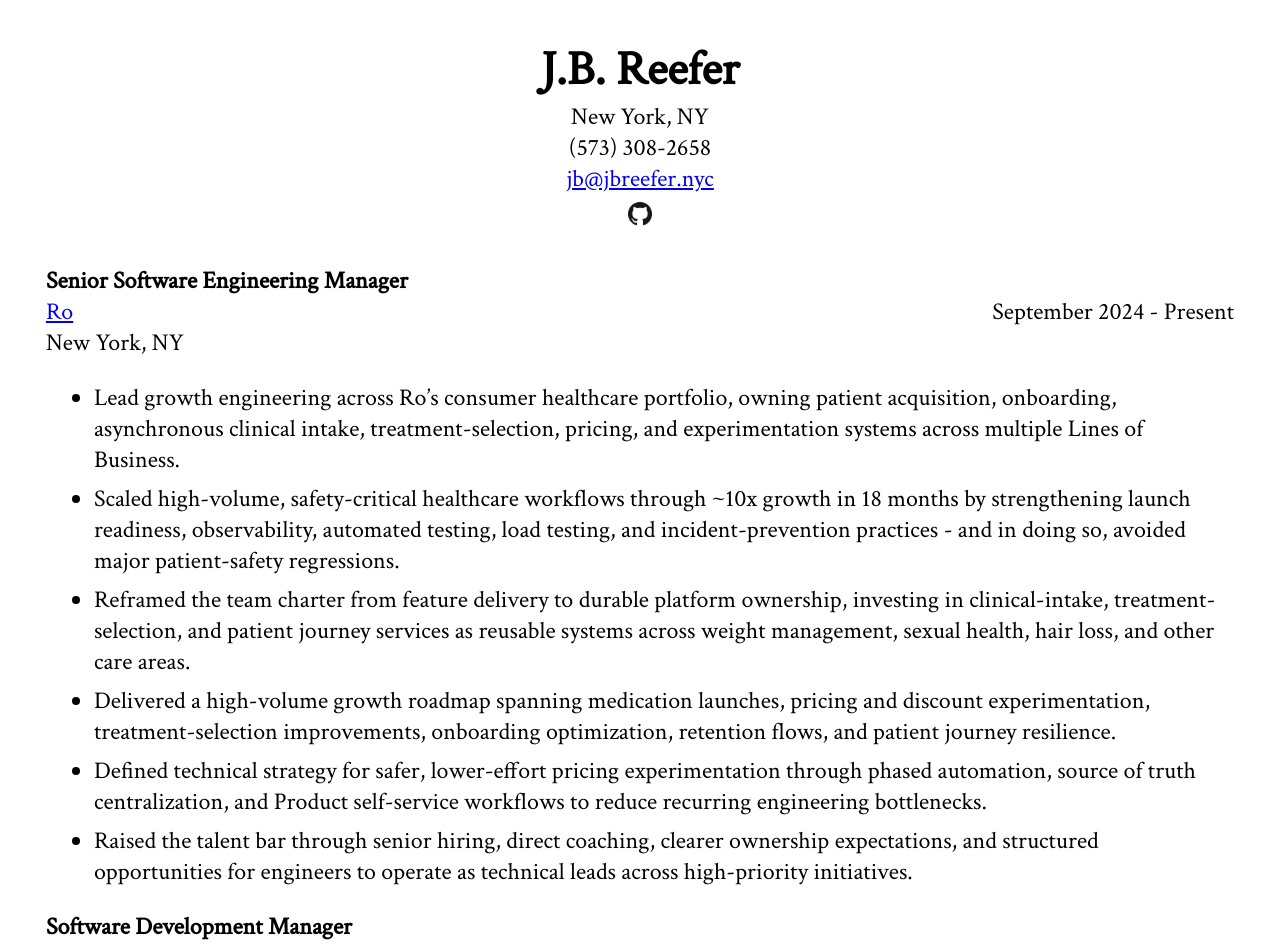
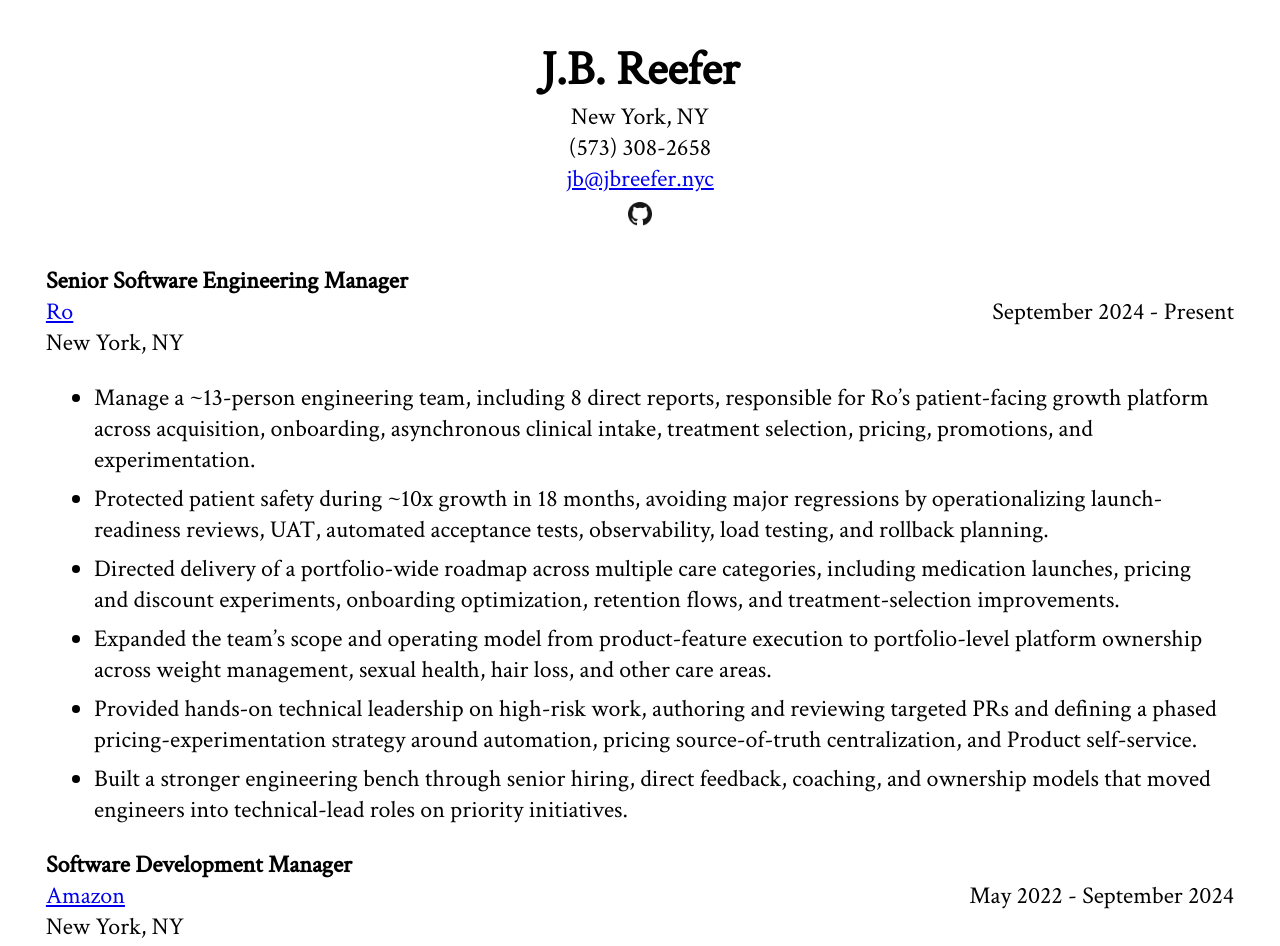
Before and after one commit to jb-reefer/resume-nextjs, a Next.js app: page / in a window 1280 px wide. Shown: the top 946 px of the page. Built offline with nearby package versions, Linux system fonts and the light colour scheme.

Commit message:
Tighten up datapoints (#20)
* June 2026 updates

* tightened

```diff
--- a/data.ts
+++ b/data.ts
@@ -9,13 +9,13 @@ const data: IExperienceBlock[] = [
     from: "September 2024",
     to: "Present",
     bulletPoints: [
-      "Lead growth engineering across Ro’s consumer healthcare portfolio, owning patient acquisition, onboarding, asynchronous clinical intake, treatment-selection, pricing, and experimentation systems across multiple Lines of Business.",
-      "Scaled high-volume, safety-critical healthcare workflows through ~10x growth in 18 months by strengthening launch readiness, observability, automated testing, load testing, and incident-prevention practices - and in doing so, avoided major patient-safety regressions.",
-      "Reframed the team charter from feature delivery to durable platform ownership, investing in clinical-intake, treatment-selection, and patient journey services as reusable systems across weight management, sexual health, hair loss, and other care areas.",
-      "Delivered a high-volume growth roadmap spanning medication launches, pricing and discount experimentation, treatment-selection improvements, onboarding optimization, retention flows, and patient journey resilience.",
-      "Defined technical strategy for safer, lower-effort pricing experimentation through phased automation, source of truth centralization, and Product self-service workflows to reduce recurring engineering bottlenecks.",
-      "Raised the talent bar through senior hiring, direct coaching, clearer ownership expectations, and structured opportunities for engineers to operate as technical leads across high-priority initiatives.",
-    ],
+      "Manage a ~13-person engineering team, including 8 direct reports, responsible for Ro’s patient-facing growth platform across acquisition, onboarding, asynchronous clinical intake, treatment selection, pricing, promotions, and experimentation.",
+      "Protected patient safety during ~10x growth in 18 months, avoiding major regressions by operationalizing launch-readiness reviews, UAT, automated acceptance tests, observability, load testing, and rollback planning.",
+      "Directed delivery of a portfolio-wide roadmap across multiple care categories, including medication launches, pricing and discount experiments, onboarding optimization, retention flows, and treatment-selection improvements.",
+      "Expanded the team’s scope and operating model from product-feature execution to portfolio-level platform ownership across weight management, sexual health, hair loss, and other care areas.",
+      "Provided hands-on technical leadership on high-risk work, authoring and reviewing targeted PRs and defining a phased pricing-experimentation strategy around automation, pricing source-of-truth centralization, and Product self-service.",
+      "Built a stronger engineering bench through senior hiring, direct feedback, coaching, and ownership models that moved engineers into technical-lead roles on priority initiatives.",
+    ]
   },
   {
     company: "Amazon",
```
